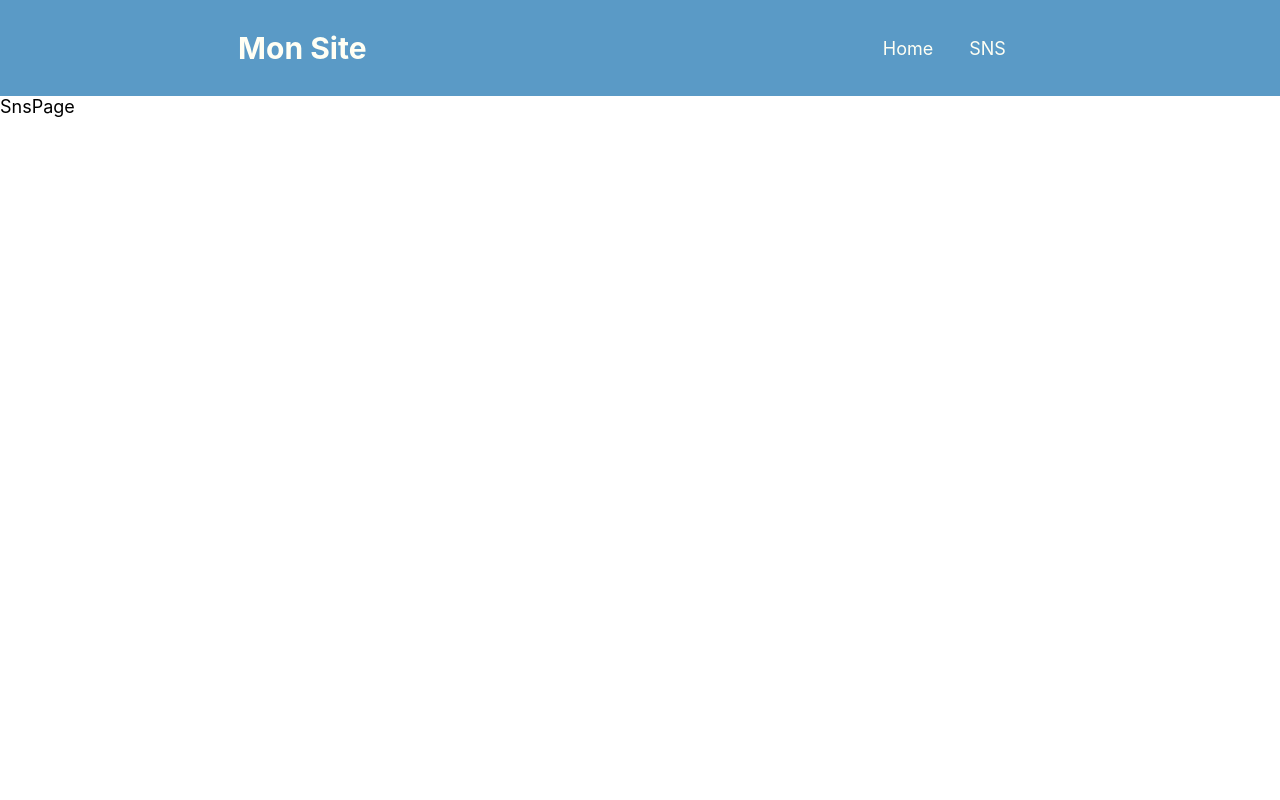
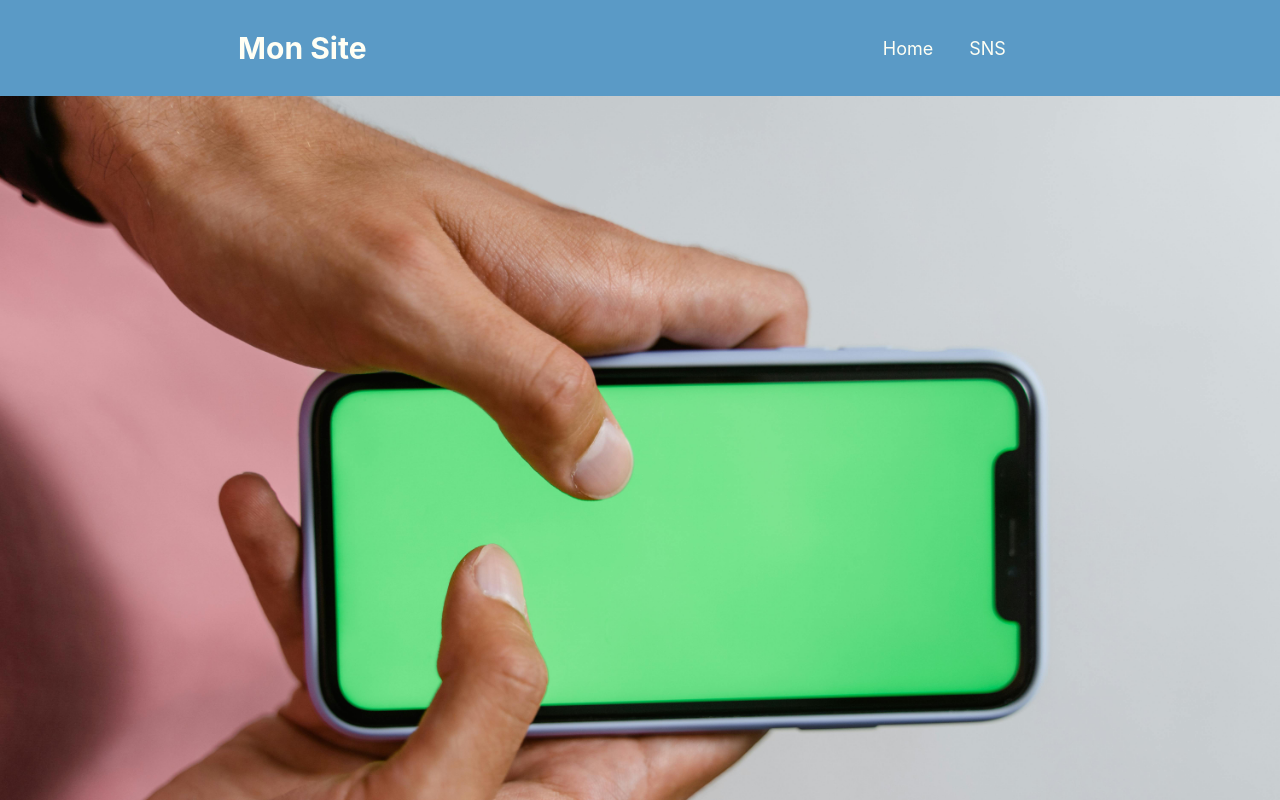
Before and after one commit to MamonYoshioka/react_quest, a React (Create React App) app in the folder my-site/: page /sns in a window 1280 px wide. Shown: the top 800 px of the page. Built offline with nearby package versions, Linux system fonts and the light colour scheme.

Commit message:
SnsPage add img

```diff
--- a/my-site/src/components/SnsPage.js
+++ b/my-site/src/components/SnsPage.js
@@ -1,8 +1,11 @@
 import React from 'react'
+import bgImage from "..//images/sns.jpg"
 
 function SnsPage() {
   return (
-    <div>SnsPage</div>
+    <div className='home'>
+      <img src={bgImage} />
+    </div>
   )
 }
 
```
Also changed, not shown: my-site/src/images/sns.jpg (added).
